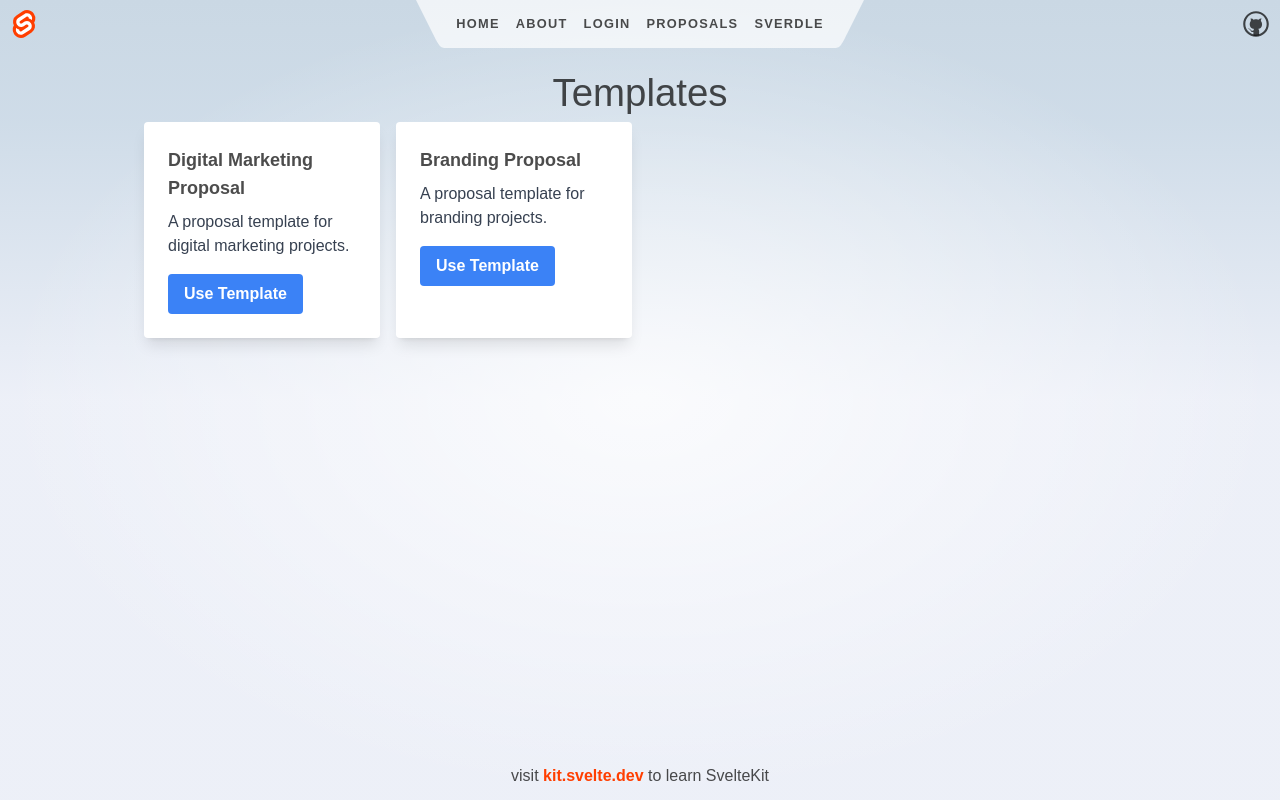
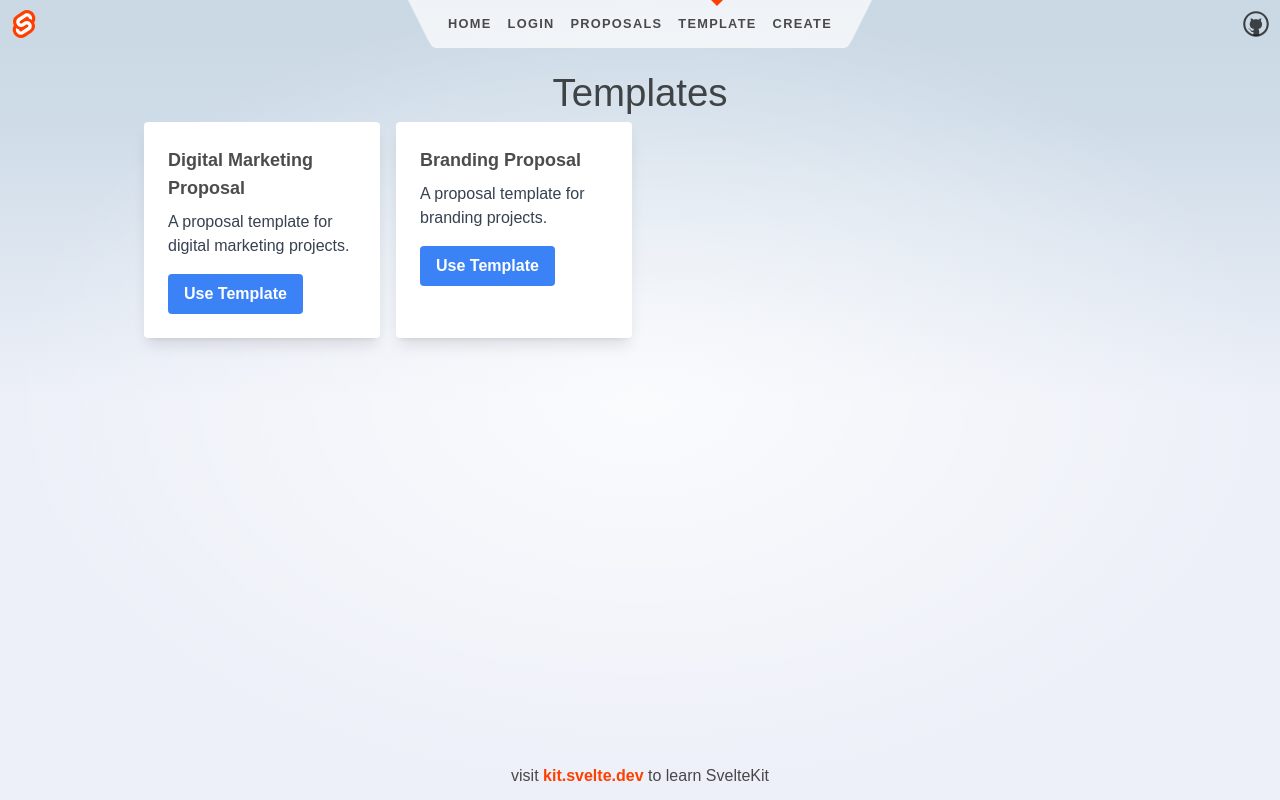
Before and after one commit to TheMattBerman/Svelte-Proposal, a SvelteKit app: page /template in a window 1280 px wide. Built offline with nearby package versions, Linux system fonts and the light colour scheme.

Commit message:
Beginning creation proposal

```diff
--- a/package.json
+++ b/package.json
@@ -25,6 +25,7 @@
 	},
 	"type": "module",
 	"dependencies": {
+		"@tinymce/tinymce-svelte": "^1.0.1",
 		"pocketbase": "^0.14.4",
 		"svelte-routing": "^1.8.9"
 	}
--- /dev/null
+++ b/src/components/RichTextEditor.svelte
@@ -0,0 +1,19 @@
+<script>
+  import { onMount } from 'svelte';
+  import Editor from '@tinymce/tinymce-svelte';
+
+
+  export let content = '';
+
+  onMount(() => {
+    if (typeof window !== 'undefined') {
+      require('@tinymce/tinymce-react');
+    }
+  });
+</script>
+
+<div>
+<Editor
+    apiKey="your-tiny-cloud-api-key"
+  />
+</div>
--- a/src/routes/Header.svelte
+++ b/src/routes/Header.svelte
@@ -19,17 +19,20 @@
 			<li aria-current={$page.url.pathname === '/' ? 'page' : undefined}>
 				<a href="/">Home</a>
 			</li>
-			<li aria-current={$page.url.pathname === '/about' ? 'page' : undefined}>
+			<!-- <li aria-current={$page.url.pathname === '/about' ? 'page' : undefined}>
 				<a href="/about">About</a>
-			</li>
+			</li> -->
       <li aria-current={$page.url.pathname === '/auth' ? 'page' : undefined}>
 				<a href="/auth">Login</a>
 			</li>
       <li aria-current={$page.url.pathname === '/proposals' ? 'page' : undefined}>
 				<a href="/proposals">Proposals</a>
 			</li>
-			<li aria-current={$page.url.pathname.startsWith('/sverdle') ? 'page' : undefined}>
-				<a href="/sverdle">Sverdle</a>
+            <li aria-current={$page.url.pathname === '/template' ? 'page' : undefined}>
+				<a href="/template">Template</a>
+			</li>
+            <li aria-current={$page.url.pathname === '/createProposal' ? 'page' : undefined}>
+				<a href="/createProposal">Create</a>
 			</li>
 		</ul>
 		<svg viewBox="0 0 2 3" aria-hidden="true">
--- /dev/null
+++ b/src/routes/createProposal/+page.svelte
@@ -0,0 +1,37 @@
+<!-- src/routes/createProposal.svelte -->
+<script>
+  import { goto } from '$app/navigation';
+  import { onMount } from 'svelte';
+  import RichTextEditor from '../components/RichTextEditor.svelte';
+
+  let templateId;
+  let title = '';
+  let content = '';
+
+  onMount(() => {
+    // In a real app, we would fetch the template data using the templateId and prefill the title and content
+  });
+
+  function createProposal() {
+    // In a real app, we would save the proposal to the database
+    goto('/proposals');
+  }
+</script>
+
+<div>
+  <h1>Create Proposal</h1>
+
+  <div class="mb-4">
+    <label for="title" class="block text-sm font-medium text-gray-700">Title</label>
+    <input id="title" name="title" type="text" required class="mt-1 focus:ring-indigo-500 focus:border-indigo-500 block w-full shadow-sm sm:text-sm border-gray-300 rounded-md" bind:value={title}>
+  </div>
+
+  <div class="mb-4">
+    <label for="content" class="block text-sm font-medium text-gray-700">Content</label>
+    <div class="mt-1">
+      <RichTextEditor bind:content={content} />
+    </div>
+  </div>
+
+  <button class="bg-blue-500 hover:bg-blue-700 text-white font-bold py-2 px-4 rounded" on:click={createProposal}>Create Proposal</button>
+</div>
```
Also changed, not shown: 1 other file (tests, documents, lock files or other folders).
